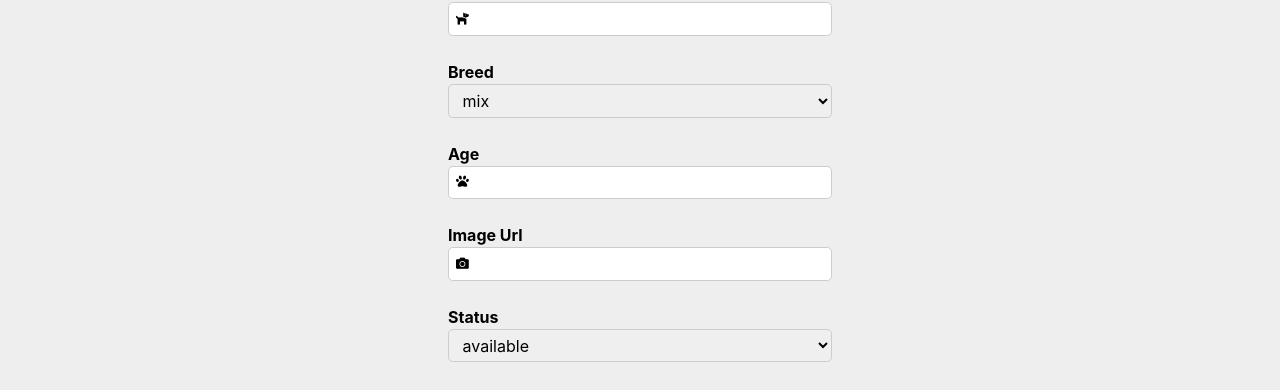
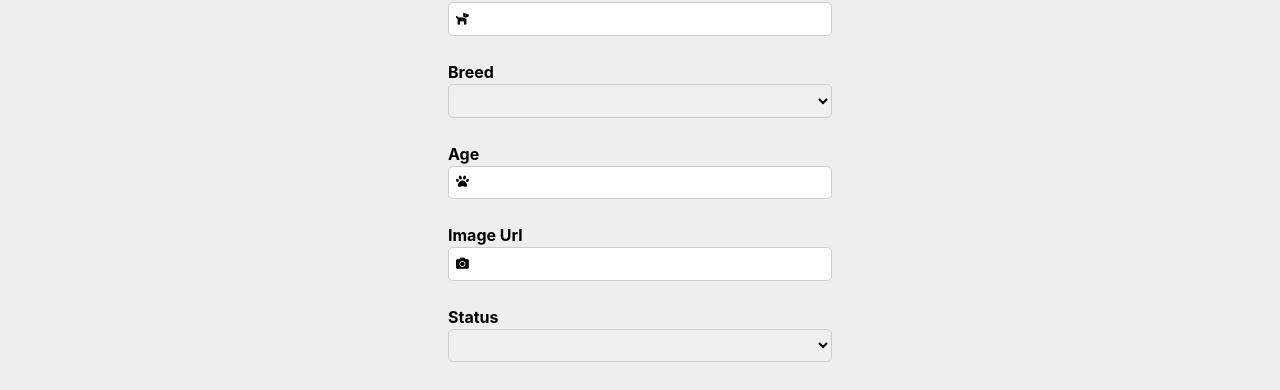
Before and after one commit to ddanailova/dog-adoption-app, a React (Create React App) app: page /create in a window 1280 px wide. Shown: the part 240-630 px from the top of the page. Built offline with nearby package versions, Linux system fonts and the light colour scheme; sample sign-in values are in the browser's storage.

Commit message:
Bug fixing in the Create and Edit Forms

```diff
--- a/src/App/App.js
+++ b/src/App/App.js
@@ -223,7 +223,7 @@ class App extends Component {
     })
   }
 
-  create =(dogData)=>{
+  create(dogData){
     App.DogService.create(dogData)
     .then(resBody=>{
       if(resBody.error){
@@ -237,6 +237,10 @@ class App extends Component {
           position: toast.POSITION.BOTTOM_RIGHT,
           autoClose: 3000
         });
+
+        this.setState({
+          redirectToHome:true
+        });
       }
     }).catch(err=>{
       console.log(err);
@@ -247,7 +251,7 @@ class App extends Component {
     })
   }
 
-  edit =(id,dogData)=>{
+  edit(id,dogData){
     App.DogService.update(id,dogData)
     .then(resBody=>{
       if(resBody.error){
@@ -256,10 +260,15 @@ class App extends Component {
           autoClose: 6000
         });
       }else{
+
         toast.success(`You have successfully edited a card for ${resBody.name}!`, {
           closeButton: false,
           position: toast.POSITION.BOTTOM_RIGHT,
           autoClose: 3000
+        });
+
+        this.setState({
+          redirectToDetails:true
         });
       }
     }).catch(err=>{
--- a/src/components/CardContent.js
+++ b/src/components/CardContent.js
@@ -36,7 +36,7 @@ const CardContent =(props)=>{
                 <p><span>E-mail: </span>{details.email}</p>
                 <p><span>Phone: </span>{details.phone}</p>
                 <p>* {note}</p>
-                <Link to="/catalog"> Back &gt;&gt;</Link>
+                <Link to="/"> Back to Home&gt;&gt;</Link>
             </div>
         )
     }
@@ -64,7 +64,7 @@ const CardContent =(props)=>{
             }
 
             <p>* {note}</p>
-            <Link to='/catalog'> Back &gt;&gt;</Link>
+            <Link to='/catalog'> Back to Catalog &gt;&gt;</Link>
         </div>
     )
 }
--- a/src/views/Create.js
+++ b/src/views/Create.js
@@ -1,4 +1,4 @@
-import React from 'react';
+import React, {Component} from 'react';
 import {Redirect} from 'react-router-dom'
 import { toast } from 'react-toastify';
 
@@ -6,8 +6,113 @@ import BindingForm from '../components/BindingForms';
 import {UserContext} from '../components/contexts/userContext';
 import staticData from '../constants/staticData.js';
 
+class Create extends Component{
 
-const Create =(props) =>{
+    constructor(props){
+        super(props);
+
+        this.state={
+            redirectToHome:false
+        }
+
+        this.create=this.props.create.bind(this);
+    }
+
+    static breeds = staticData.breeds;
+    static statuses= staticData.statuses;
+
+     handelSubmit = (ev, data)=>{
+        ev.preventDefault();
+        let hasAllValues=true;
+        for (const key in data) {
+            if (!data[key]) {
+                hasAllValues=false;
+                break;
+            }
+        }
+        if(!Object.keys(data.errors).length || !hasAllValues){
+            toast.error('Please fill in all form fields!' , {
+                closeButton: false,
+                autoClose:6000
+            })}else{
+                const dogData = {
+                    name:data.name,
+                    breed:data.breed || 'mix',
+                    age:data.age,
+                    'image-url':data['image-url'],
+                    status:data.status || 'available',
+                    story:data.story
+                };
+                this.create(dogData);
+        }
+    }
+
+    render(){
+        const {isAdmin}=this.props;
+        const {redirectToHome}=this.state;
+
+        if(!isAdmin || redirectToHome){
+            return <Redirect to="/"/>
+         }
+         return (
+             <main className='site-content admin'>
+                 <section className="site-create">
+                     <BindingForm
+                         formType='create'
+                         onSubmit={this.handelSubmit}
+                     >
+                        <input
+                             type="text"
+                             id="name"
+                             name="name"
+                             minLength="2"
+                             maxLength="10"
+                         />
+                         <select
+                             id="breed"
+                             name="breed"
+                             defaultValue=''
+                         >
+                            <option> </option>
+                             {Create.breeds.map(breed=>(<option key={breed}>{breed}</option>))}
+                         </select>
+
+                         <input
+                             type="number"
+                             id="age"
+                             name="age"
+                             min="0"
+                             max="15"
+                         />
+                         <input
+                             type="text"
+                             id="image-url"
+                             name="image-url"
+                             pattern="(http)?s?:?(\/\/[^']*\.(?:png|jpg|jpeg|gif|png|svg))"
+                         />
+                         <select
+                             id="status"
+                             name="status"
+                             defaultValue=''
+                         >
+                            <option></option>
+                             {Create.statuses.map(status=>(<option key={status}>{status}</option>))}
+                         </select>
+                         <textarea
+                             type="text"
+                             id="story"
+                             name="story"
+                             minLength="0"
+                             maxLength="500"
+                         />
+                     </BindingForm>
+                 </section>
+             </main>
+         )
+    }
+}
+
+const Create2 =(props) =>{
     const {isAdmin, create}=props;
     const breeds = staticData.breeds;
     const statuses= staticData.statuses;
@@ -21,7 +126,14 @@ const Create =(props) =>{
     }
     const handelSubmit = (ev, data)=>{
         ev.preventDefault();
-        if(!Object.keys(data.errors).length){
+        let hasAllValues=true;
+        for (const key in data) {
+            if (!data[key]) {
+                hasAllValues=false;
+                break;
+            }
+        }
+        if(!Object.keys(data.errors).length  || !hasAllValues){
             toast.error('Please fill in all form fields!' , {
                 closeButton: false,
                 autoClose:6000
--- a/src/views/Edit.js
+++ b/src/views/Edit.js
@@ -3,6 +3,7 @@ import {Redirect} from 'react-router-dom'
 import BindingForm from '../components/BindingForms';
 import {UserContext} from '../components/contexts/userContext';
 import staticData from '../constants/staticData.js';
+import { toast } from 'react-toastify';
 
 class Edit extends Component{
     constructor(props){
@@ -10,13 +11,21 @@ class Edit extends Component{
 
         this.state={
             selectedItem:{},
+            redirectToDetails:false
         }
 
         this.getDogById=this.props.getDogById.bind(this);
+        this.edit=this.props.edit.bind(this);
     }
 
     handelSubmit = (ev, data)=>{
         ev.preventDefault();
+
+        if(!Object.keys(data.errors).length){
+            toast.error('Please fill in all form fields!' , {
+                closeButton: false,
+                autoClose:6000
+            })}else{
         const {id}= this.props.match.params;
         const dogData = {
             name:data.name,
@@ -26,7 +35,8 @@ class Edit extends Component{
             status:data.status,
             story:data.story
         };
-        this.props.edit(id,dogData);
+        this.edit(id,dogData);
+        }
     }
 
     componentDidMount(){
@@ -34,19 +44,22 @@ class Edit extends Component{
         this.getDogById(id);
     }
     render(){
-        const {selectedItem}=this.state;
-        const {isAdmin, edit}=this.props;
+        const {selectedItem, redirectToDetails}=this.state;
+        const {id}= this.props.match.params;
+        const {isAdmin}=this.props;
         const breeds = staticData.breeds;
         const statuses= staticData.statuses;
 
         if(!isAdmin){
             return <Redirect to="/"/>
+         }else if(redirectToDetails){
+            return <Redirect to={`/details/${id}`}/>
          }
         return(
             <main className='site-content admin'>
             <section className="site-edit">
                 <BindingForm
-                    formType='Edit'
+                    formType='edit'
                     onSubmit={this.handelSubmit}
                     initialState={selectedItem}
                 >
@@ -56,12 +69,10 @@ class Edit extends Component{
                         name="name"
                         minLength="2"
                         maxLength="10"
-                        required
                     />
                     <select
                         id="breed"
                         name="breed"
-                        required
                     >
                         {breeds.map(breed=>(<option key={breed}>{breed}</option>))}
                     </select>
@@ -72,19 +83,16 @@ class Edit extends Component{
                         name="age"
                         min="0"
                         max="15"
-                        required
                     />
                     <input
                         type="text"
                         id="image-url"
                         name="image-url"
                         pattern="(http)?s?:?(\/\/[^']*\.(?:png|jpg|jpeg|gif|png|svg))"
-                        required
                     />
                     <select
                         id="status"
                         name="status"
-                        required
                     >
                         {statuses.map(status=>(<option key={status}>{status}</option>))}
                     </select>
@@ -92,7 +100,6 @@ class Edit extends Component{
                         type="text"
                         id="story"
                         name="story"
-                        required
                     />
                 </BindingForm>
             </section>
--- a/src/views/Login.js
+++ b/src/views/Login.js
@@ -8,7 +8,14 @@ const Login =(props) =>{
     const {username, login}=props;
     const handelSubmit = (ev, data)=>{
         ev.preventDefault();
-        if(!Object.keys(data.errors).length){
+        let hasAllValues=true;
+        for (const key in data) {
+            if (!data[key]) {
+                hasAllValues=false;
+                break;
+            }
+        }
+        if(!Object.keys(data.errors).length  || !hasAllValues){
             toast.error('Please fill in all form fields!' , {
                 closeButton: false,
                 autoClose:6000
--- a/src/views/Register.js
+++ b/src/views/Register.js
@@ -9,8 +9,14 @@ const Register =(props)=> {
 
     const handelSubmit = (ev, data)=>{
         ev.preventDefault();
-
-        if(!Object.keys(data.errors).length){
+        let hasAllValues=true;
+        for (const key in data) {
+            if (!data[key]) {
+                hasAllValues=false;
+                break;
+            }
+        }
+        if(!Object.keys(data.errors).length || !hasAllValues){
             toast.error('Please fill in all form fields!' , {
                 closeButton: false,
                 autoClose:6000
```
Also changed, not shown: src/components/BindingForms.js (+7 -4 lines).
